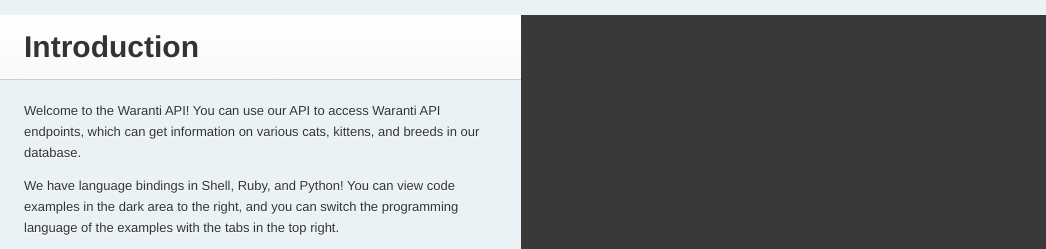
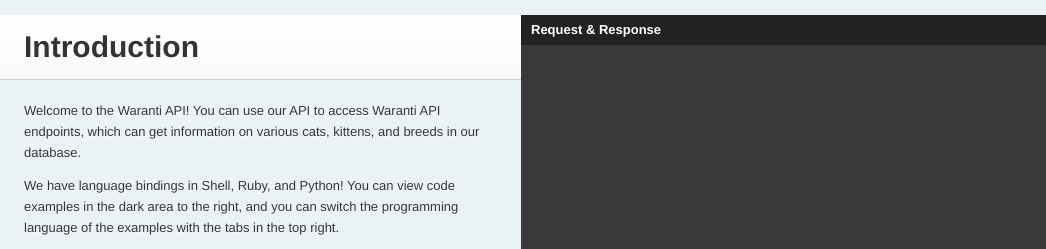
Before and after one commit to waranti/docs, a plain HTML site: page index.html in a window 1280 px wide. Shown: the top 249 px of the page, 234-1280 px from the left. Drawn offline with nearby package versions, Linux system fonts and the light colour scheme; files that its build step writes are made by us from their sources; files whose address does not match are found by name.

Commit message:
Update index.html

```diff
--- a/index.html
+++ b/index.html
@@ -247,7 +247,9 @@
 </table>
         </div>
       <div class="dark-box">
-
+          <div class="lang-selector">
+              <a href="#"> Request & Response</a>
+          <div>
       </div>
     </div>
   </body>
```
